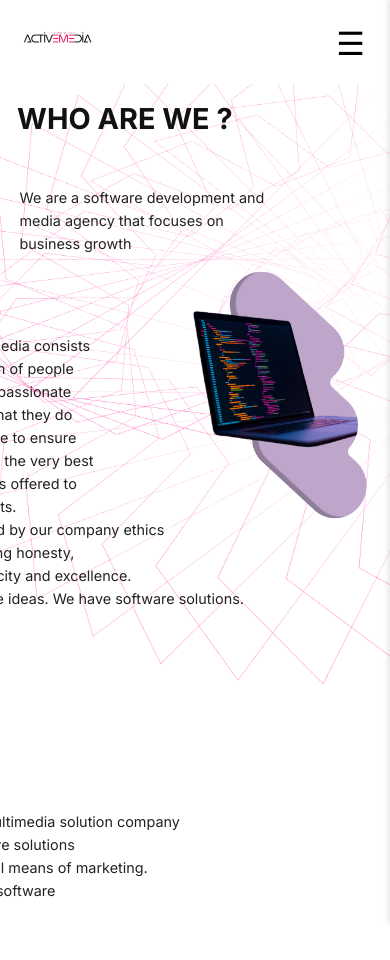
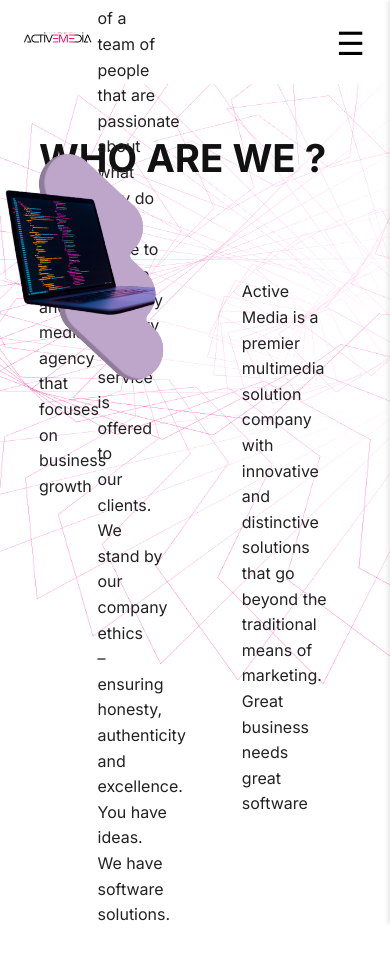
Before and after one commit to Divine-Ntambwe/Active-Media, a React (Vite) app: page /about-us in a window 390 px wide. Shown: the top 960 px of the page. Built offline with nearby package versions, Linux system fonts and the light colour scheme.

Commit message:
changed styling

```diff
--- a/src/pages/About_Us.module.css
+++ b/src/pages/About_Us.module.css
@@ -163,7 +163,7 @@ h5{
     font-size: 14px;
     text-align: justify;
     text-align-last: right;
-    font-family: "Inter", sans-serif;
+    font-family: "Lato", sans-serif;
 
 
 }
@@ -324,15 +324,13 @@ h5 {
   font-size: 14px;
   text-align: justify;
   text-align-last: right;
-  font-family: "Inter", sans-serif;
+  font-family: "Lato", sans-serif;
 }
 
 .teamText {
   text-align: justify !important;
-  text-align-last: right !important;
-  margin-left: auto;
-  font-family: "Inter", sans-serif;
-  font-weight: 300;
+  /* text-align-last: right !important; */
+  /* margin-left: auto; */
 
 }
 
@@ -474,9 +472,6 @@ body {
 
 /* RESPONSIVENESS */
 @media (max-width: 600px) {
-  .container1:first-child{
-    flex-direction: column-reverse !important;
-  }
 
         .aboutSection {
         width: 100vw;
@@ -539,8 +534,7 @@ body {
     }
 
     .teamText {
-        text-align: left !important;
-        text-align-last: left !important;
+        text-align: center !important;
         margin: 0 auto;
         width: 100%;
     }
@@ -559,7 +553,7 @@ body {
     }
 
     .paragraph {
-        text-align: left !important;
+        text-align: center !important;
         margin: 0 auto;
         width: 100%;
         max-width: 400px;
@@ -571,7 +565,7 @@ body {
     }
 
     .experties{
-        /* margin: 10px auto 0;  */
+        margin: 10px auto 0;
     }
 
     .div3 img, .image1{
@@ -584,490 +578,3 @@ body {
     }
 
 }
-
-/* Niclette */
-@media (min-width: 1750px) {
-  .laptopWrapper {
-    right: 20%;
-    top: 10%;
-    transform: scale(1.1);
-    width: 45%;
-  }
-
-  .laptop {
-    max-width: 75%;
-  }
-
-  .heading {
-    font-size: 2.9rem;
-    left: 16%;
-    top: 7%;
-    /* color: red; */
-  }
-
-  .textBlock {
-    font-size: 1.4rem;
-    line-height: 1.8;
-  }
-
-  .topLeft {
-    width: 25%;
-    top: 14%;
-    left: 16%;
-  }
-
-  .bottomLeft {
-    width: 22%;
-    top:30%;
-    left: 3%;
-  }
-
-  .rightBlock {
-    width: 100%;
-    right: -58%;
-    top: 20%;
-  }
-}
-
-/* --- Tablets & Small Laptops  --- */
-@media (max-width: 1024px) and (min-width: 601px) {
-  .aboutSection {
-    height: auto;
-  }
-
-  .laptopWrapper {
-    right: -2%;
-    top: 8%;
-  }
-
-  .laptop {
-    max-width: 70%;
-  }
-
-  .heading {
-    font-size: 2rem;
-    /* color: red; */
-     top: 8%;
-    left: 9%;
-  }
-
-  .textBlock {
-    font-size: 1rem;
-    width: 30%;
-  }
-
-  .topLeft {
-    top: 13%;
-    left: 9%;
-  }
-
-  .bottomLeft {
-    bottom: 20%;
-    left: 18%;
-  }
-
-  .rightBlock {
-    top: 25%;
-    right: 4%;
-    width: 30%;
-  }
-}
-
-
-/* RESPONSIVENESS-MOBILE */
-@media (max-width: 600px) {
-  .aboutSection {
-    flex-direction: column;
-    height: auto;
-
-  }
-
-  .aboutDiv {
-    height: auto;
-    display: flex;
-    flex-direction: column;
-    /* align-items: center; */
-    text-align: center;
-  }
-
-  .laptopWrapper {
-    position: relative;
-    top: 11%;
-    right: -24%;
-    width: 90%;
-    margin: 0 auto;
-    display: flex;
-  }
-
-  .laptop {
-    max-width: 100%;
-    height: auto;
-    /* right: 2rem; */
-  }
-
-  .heading {
-    position: relative;
-    top: -26%;
-    left: -23%;
-    right: 60%;
-    margin-top: 1em;
-    font-size: 1.8rem;
-    text-align: center;
-  }
-
-  /* .textBlock {
-    position: relative;
-    width: 90%;
-    top: -0%;
-    left: 0;
-    margin: 1em auto;
-    font-size: 1rem;
-    line-height: 1.6;
-  } */
-
-  .topLeft {
-    position: relative;
-    top: -41%;
-    left: 10%;
-    right: 0;
-    bottom: 0;
-    width: 90%;
-    text-align: left;
-  }
-  .bottomLeft{
-    position: relative;
-    top: -19%;
-    left: -10%;
-    width: 90%;
-    text-align: left;
-  }
-  .rightBlock {
-    position: relative;
-    top: -20%;
-    right: 5%;
-    width: 100%;
-    margin: 0 auto;
-    /* font-size: clamp(0.8rem, 1vw + 0.5rem, 1.2rem); */
-    /* overflow-wrap: break-word;
-    word-break: break-word;
-    text-wrap: balance;  */
-    z-index: 3000;
-  }
-}
-
-  @media (max-width: 431px) {
-    .laptopWrapper{
-      right: -43%;
-      width: 100%;
-      top:7%;
-    }
-    .heading{
-      position: absolute;
-      top: -4%;
-      left: -4%;
-      width: 80%;
-    }
-    .textBlock{
-      font-size: 0.9rem;
-    }
-    .topLeft{
-      position: absolute;
-      top: 5%;
-      left: 10%;
-      width: 90%;
-    }
-    .bottomLeft{
-      position: absolute;
-      top: 19%;
-      left: -10%;
-      width: 90%;
-    }
-    .rightBlock {
-      position: absolute;
-      top: 58%;
-      left: -50%;
-      width: 100%;
-      margin: 0 auto;
-      text-align: left;
-    }
-  }
-
-  @media (max-width: 375px) {
-    .laptopWrapper{
-      right: -50%;
-      width: 100%;
-      top:8%;
-    }
-    .heading{
-      position: absolute;
-      top: -3%;
-      left: -2%;
-      width: 80%;
-    }
-    .textBlock{
-      font-size: 0.8rem;
-    }
-    .topLeft{
-      position: absolute;
-      top: 7%;
-      left: 10%;
-      width: 90%;
-    }
-    .bottomLeft{
-      position: absolute;
-      top: 21%;
-      left: -10%;
-      width: 90%;
-    }
-    .rightBlock {
-      position: absolute;
-      top: 60%;
-      left: -50%;
-      width: 100%;
-      margin: 0 auto;
-      text-align: left;
-    }
-
-  }
-  @media (max-width: 824px){
-    .laptopWrapper{
-      right: -29%;
-      width: 90%;
-      top:6%;
-      /* border: 3px solid red; */
-  }
-  .heading{
-    width: 90%;
-    top: 5%;
-    left: 13%;
-  }
-  .topLeft{
-    width: 90%;
-    left: 13%;
-    top: 10%;
-  }
-  .bottomLeft{
-    width: 90%;
-    left: -8%;
-    top: 25%;
-  }
-  .rightBlock{
-    top: 65%;
-    right: -3%;
-    width: 90%;
-  }
-}
-@media (max-width: 768px){
-  .laptopWrapper{
-    right: -43%;
-    width: 90%;
-    top:12%;
-    /* border: 3px solid red; */
-}
-.heading{
-  width: 90%;
-  top: -1%;
-  left: -13%;
-}
-.topLeft{
-  width: 90%;
-  left: 5%;
-  top: 9%;
-}
-.bottomLeft{
-  width: 90%;
-  left: -15%;
-  top: 22%;
-}
-.rightBlock{
-  top: 64%;
-  right: 50%;
-  width: 100%;
-}
-}
-
-/* --- Ensure desktop (>=1201px) keeps your original values --- */
-@media (min-width: 1201px) {
-  .containerB {
-    height: 90vh;
-    font-family: "Inter", sans-serif;
-    display: flex;
-    flex-direction: column;
-    padding: 0;
-  }
-
-  .aimSection {
-    display: flex;
-    margin-top: 10vh;
-    align-items: initial;
-    text-align: left;
-  }
-
-  .bigText {
-    height: 27vh;
-    width: 70vw;
-    font-size: 36px;
-    font-weight: 700;
-    font-family: Helvetica;
-    margin-left: 9vw;
-    line-height: normal;
-  }
-
-  .aimParagraph {
-    height: 27vh;
-    width: 55vw;
-    font-weight: 300;
-    font-size: 19px;
-    text-align: left;
-  }
-
-  .SoftwareSection {
-    display: flex;
-    gap: 2vw;
-    margin-left: 9vw;
-    margin-top: 10vh;
-    align-items: flex-start;
-  }
-
-  .mediaImage {
-    width: 28vw;
-    height: 35vh;
-    object-fit: cover;
-  }
-
-  .mediaContent {
-    display: flex;
-    flex-direction: column;
-    gap: 2vh;
-    width: 30vw;
-    padding-top: 2vh;
-    text-align: left;
-  }
-
-  .multimedia {
-    font-size: 16px;
-    font-family: Helvetica;
-  }
-
-  .multimediaParagraph {
-    width: 100%;
-    font-weight: 300;
-    font-size: 18px;
-    line-height: 1.5;
-    text-align: left;
-  }
-
-  .software {
-    font-size: 12px;
-    font-family: sans-serif;
-    height: 4.5vh;
-    width: 8vw;
-    text-align: center;
-    display: flex;
-    justify-content: center;
-    align-items: center;
-  }
-}
-
-/* --- Responsive rules only for screens 1200px and below --- */
-
-/* Large tablets / small laptops */
-@media (max-width: 1200px) {
-  .containerB { height: auto; padding: 4vh 5vw; }
-
-  .aimSection {
-    flex-direction: column;
-    align-items: center;
-    text-align: center;
-    margin-top: 5vh;
-  }
-
-  .bigText {
-    width: 85%;
-    margin-left: 0;
-    font-size: 32px;
-    line-height: 1.25;
-  }
-
-  .aimParagraph {
-    width: 85%;
-    font-size: 17px;
-    line-height: 1.6;
-    margin-top: 1.5vh;
-  }
-
-
-  .SoftwareSection {
-    flex-direction: row;
-    flex-wrap: wrap;
-    justify-content: center;
-    gap: 3vw;
-    margin-left: 0;
-    margin-top: 4vh;
-  }
-
-  .mediaImage {
-    width: 38vw;
-    max-width: 420px;
-    height: auto;
-  }
-
-  .mediaContent { width: 42vw; max-width: 480px; padding-top: 0; }
-}
-
-/* Tablets & iPad portrait/landscape */
-@media (max-width: 992px) {
-  .bigText { font-size: 28px; width: 90%; }
-  .aimParagraph { font-size: 16px; width: 90%; }
-  .SoftwareSection {
-    flex-direction: column;
-    align-items: center;
-    gap: 4vh;
-    margin-top: 5vh;
-  }
-  .mediaImage { width: 65vw; max-width: none; }
-  .mediaContent { width: 85vw; padding: 0 4vw; }
-  .multimedia { font-size: 17px; }
-  .multimediaParagraph { font-size: 15px; line-height: 1.5; text-align: center; }
-  .software { width: 35vw; font-size: 13px; height: 5vh; }
-}
-
-/* Mobile */
-@media (max-width: 768px) {
-  .containerB { padding: 5vh 6vw; }
-  .bigText {
-    font-size: 22px;
-    line-height: 1.35;
-    width: 100%;
-    margin-left: 0;
-    text-align: center;
-  }
-  .aimParagraph {
-    font-size: 15px;
-    width: 100%;
-    line-height: 1.6;
-    text-align: center;
-  }
-  .SoftwareSection { gap: 3.5vh; margin-top: 4vh; }
-  .mediaImage { width: 85vw; height: auto; }
-  .mediaContent { width: 90vw; padding: 0 2vw; }
-  .multimediaParagraph { font-size: 14px; }
-  .software { width: 50vw; font-size: 12px; height: 5vh; }
-}
-
-/* Small mobile */
-@media (max-width: 480px) {
-  *{
-    /* color: red !important; */
-  }
-  .bigText { font-size: 20px; }
-  .aimParagraph { font-size: 14px; }
-  .multimediaParagraph { font-size: 13px; }
-  .software { width: 100vw; font-size: 11px; }
-  .SoftwareSection{
-    display: flex !important;
-    justify-content: center;
-    align-items: center;
-  }
-
-}
```
